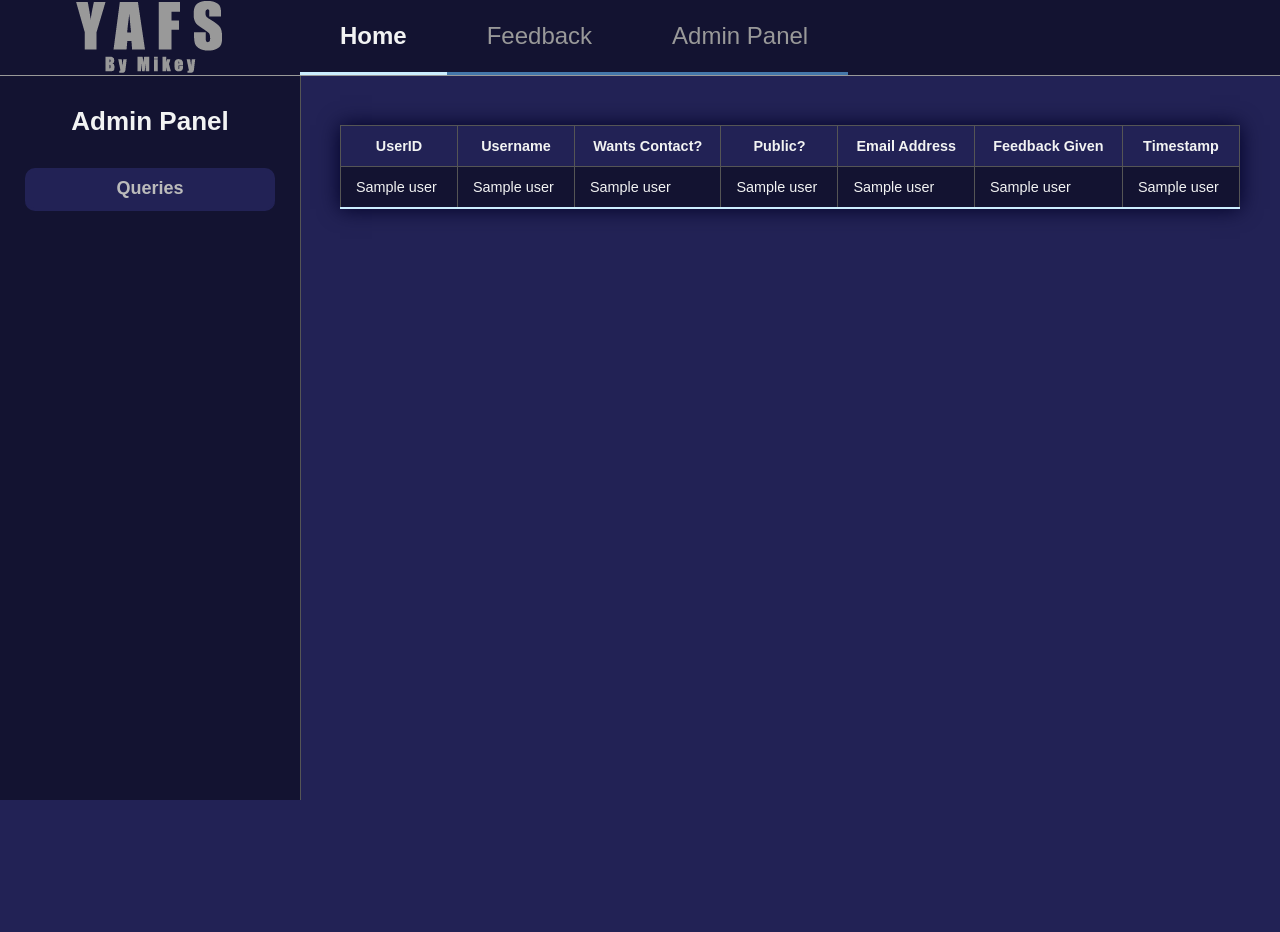
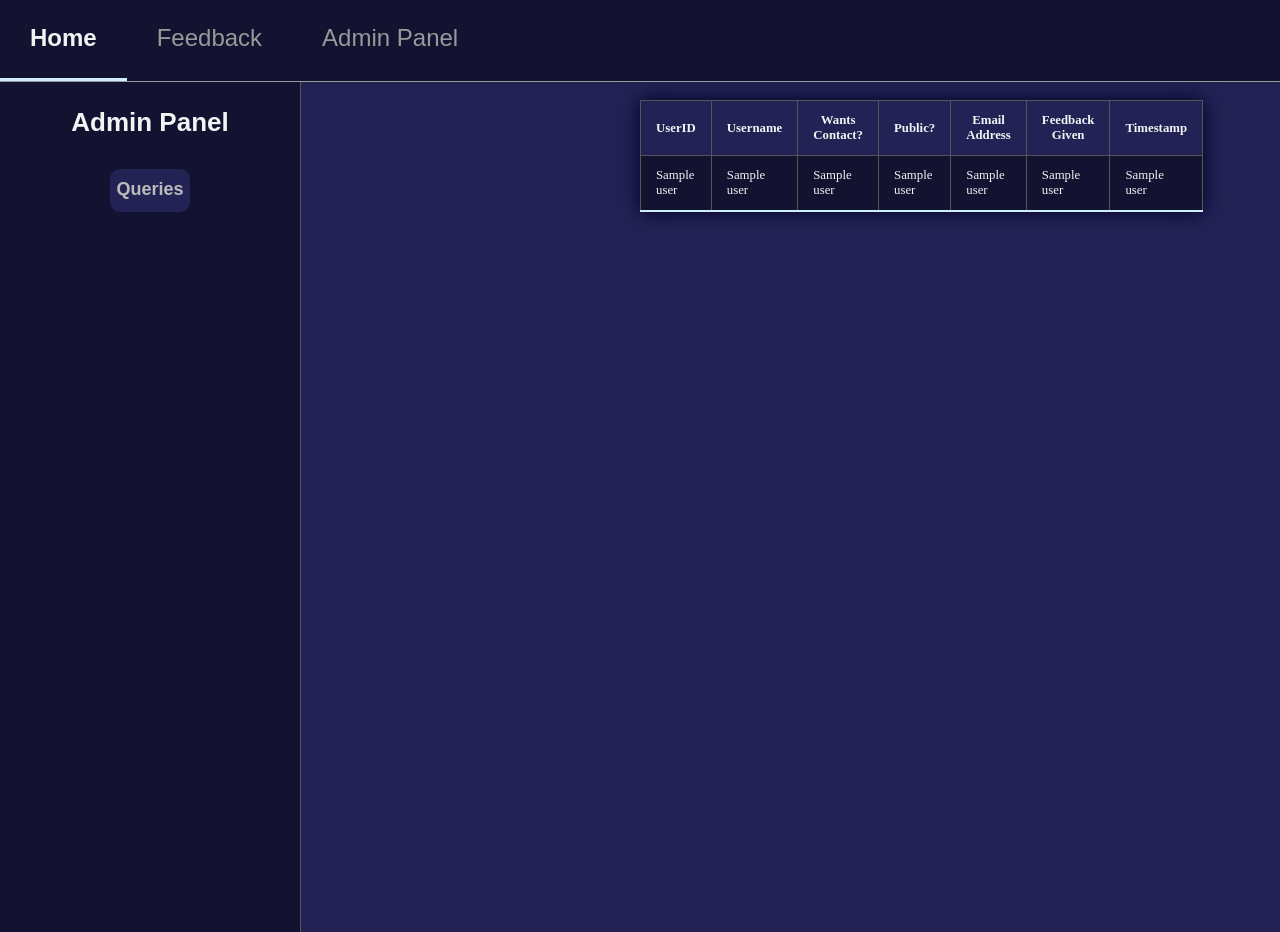
Before and after one commit to MikeyKirin/Discord-Feedback-System, a Flask app: page /queries in a window 1280 px wide. Before the commit the page ends 800 px from the top, so only its background shows below. Run offline with Flask 3, Linux system fonts and the light colour scheme; a database or web service that is not in the repository returns one stand-in record (values such as "Sample title"); some libraries are stand-ins or nearby versions.

Commit message:
Update style.css

```diff
--- a/static/style.css
+++ b/static/style.css
@@ -2,6 +2,7 @@
 body
 {
 	background:#222255;
+	min-width: 320px;
 	margin: 0px;
 }
 
@@ -9,8 +10,11 @@ body
 div.admin-content
 {
 	color:#F2F3F3;
-	margin-left: 300px;
-	padding:100px 40px;
+	padding-top: 100px;
+	padding-left: 50%;
+	width: 50%;
+	min-width: 200px;
+	max-width: 500px;
 }
 
 /* Color the text of the main content div and align it on the page */
@@ -58,14 +62,13 @@ th
 	font-weight:700;
 	padding:25px;
 	text-align:center;
-	width:800px;
+	width: 80%;
 }
 
 .form-text
 {
-	max-width:450px;
+	max-width:45%;
 	min-height:100px;
-	width:100%;
 }
 
 /* Style the buttons after Discord login */
@@ -78,8 +81,8 @@ th
 	color:#BBB;
 	font-family:arial;
 	font-weight:700;
-	margin:25px;
-	padding:25px;
+	margin:1em;
+	padding:1em;
 	text-align:center;
 	text-decoration:none;
 }
@@ -87,8 +90,9 @@ th
 .home-buttons
 {
 	margin:0 auto;
-	text-align:center;
-	width:50%;
+	font-size: 14px;
+    text-align: center;
+    width: 100%;
 }
 
 .home-content
@@ -107,12 +111,21 @@ th
 
 .logo
 {
+	background-image: url('../static/yafslogo.png');
+	background-position: center top;
+	background-size: 60% auto;
+	background-repeat: no-repeat;
 	background-color:#131331;
 	border-bottom:1px solid #999999;
+	margin: 0px auto;
 	height:75px;
 	padding-left:50px;
-	position:fixed;
-	width:300px;
+	position:absolute;
+	text-align:center;
+	padding: 25px;
+	width:30%;
+	min-width: 100px;
+	max-width: 250px;
 }
 
 /* Style the sidebar */
@@ -132,7 +145,8 @@ th
 	text-align:center;
 	text-decoration:none;
 	margin: 0px auto;
-	width:250px;
+	width:25%;
+	min-width: 80px;
 	height:30px;
 }
 
@@ -154,12 +168,13 @@ th
 	font-size:26px;
 	border-right:1px solid #555;
 	height:100%;
-	margin-top:76px;
-	padding-top: 30px;
-	overflow:auto;
-	position:fixed;
+	margin-top:82px;
+	position:absolute;
 	text-align:center;
-	width:300px;
+	padding: 25px;
+	width:30%;
+	min-width: 100px;
+	max-width: 250px;
 }
 
 .styled-table tbody tr
@@ -202,25 +217,24 @@ th
 {
 	border-collapse:collapse;
 	box-shadow:0 0 20px #000026;
-	font-family:sans-serif;
-	font-size:.9em;
-	margin:25px 0;
-	min-width:400px;
-	width:100%;
+	padding-left: 10px;
+	margin: 0px auto;
+	font-size: 1vw;
+	width: 95%;
+	min-width: 200px;
 }
 
 /* Start styling the top navigation section */
 .topnav a
 {
 	color:#999999;
-	border-color:#4477AA;
-	border-bottom-style:solid;
 	float:left;
 	font-family:arial;
-	font-size:24px;
-	padding:22px 40px;
+	font-size:1.5em;
+	padding:1em 30px;
 	text-align:center;
 	text-decoration:none;
+	height:30px;
 }
 
 .topnav a.active
@@ -244,11 +258,12 @@ th
 {
 	background-color:#131331;
 	border-bottom:1px solid #999999;
-	height:75px;
-	margin-left:300px;
 	overflow:hidden;
 	position:fixed;
-	width:100%;
+	margin: 0px auto;
+	min-width: 100px;
+	width: 100%;
+	min-width: 200px;
 }
 
 .home-buttons a:hover:not(.active),
@@ -259,3 +274,10 @@ th
 	border-color:#cceeff;
 	color:#F2F3F3;
 }
+
+.queries-content
+{
+	padding-top: 100px;
+	max-width: 1000px;
+	margin: 0px auto;
+}
```
